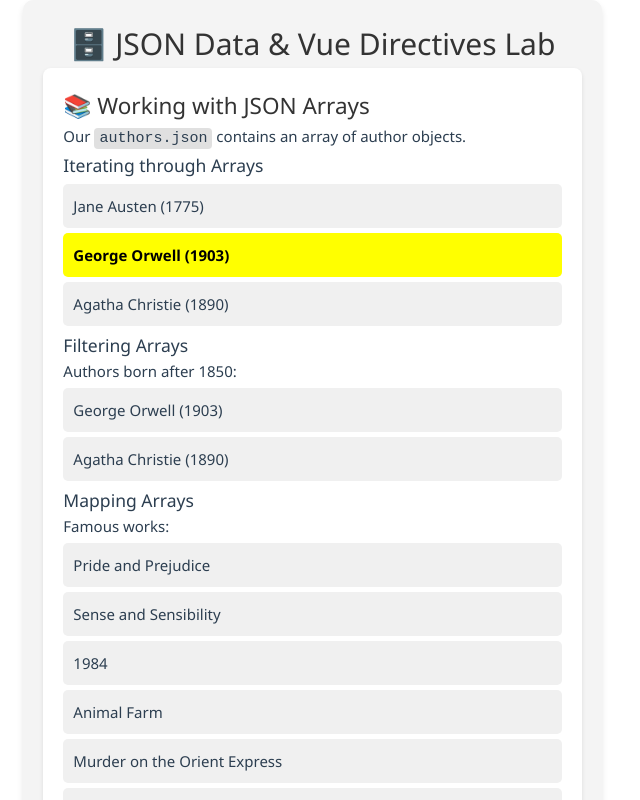
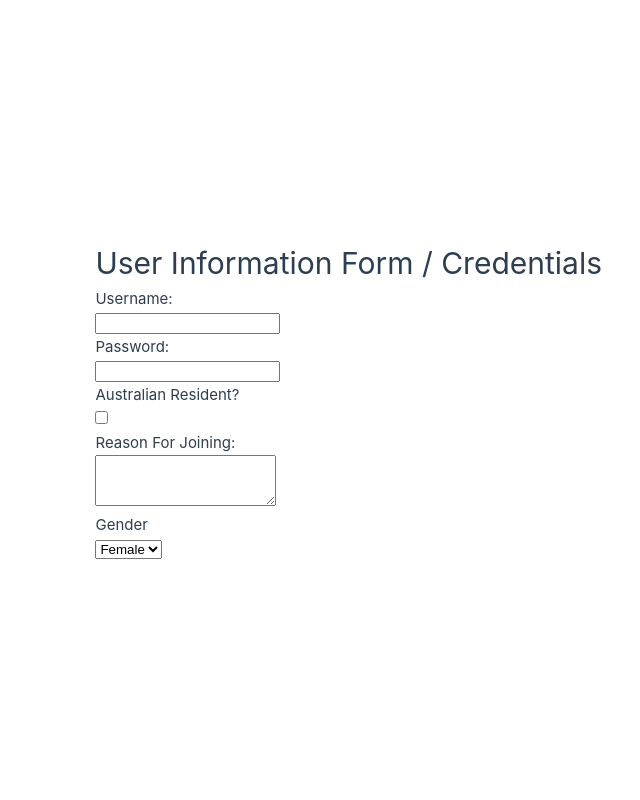
Before and after one commit to ZHENYU-ZHAO-MAX/Zzhao-library, a Vue app: page / in a window 1280 px wide. Shown: the top 800 px of the page, without its empty margins (38-678 px from the left). Built offline with nearby package versions, Linux system fonts and the light colour scheme.

Commit message:
Week 3 Activity 1-2 completed

```diff
--- a/src/App.vue
+++ b/src/App.vue
@@ -1,5 +1,9 @@
 <script setup>
 import JSONLab from './components/JSON.vue'
+import Form from './components/LibraryRegistrationForm.vue'
 </script>
 
-<template><JSONLab/></template>
+<template>
+<!-- <JSONLab/> -->
+ <Form />
+</template>
--- /dev/null
+++ b/src/components/LibraryRegistrationForm.vue
@@ -0,0 +1,33 @@
+<template>
+    <div class="form">
+    <h1>User Information Form / Credentials</h1>
+        <form>
+            <label for="username">Username:</label><br>
+            <input type="text" id="username" name="username"><br>
+
+            <label for="password">Password:</label><br>
+            <input type="password" id="password" name="password"><br>
+
+            <label for="isAustralian">Australian Resident?</label><br>
+            <input type="checkbox" id="isAustralian" name="isAustralian"><br>
+
+            <label for="reason">Reason For Joining:</label><br>
+            <textarea id="reason" name="reason" rows="3"></textarea><br>
+
+            <label for="gender">Gender</label><br>
+            <select id="gender">
+                <option value="female">Female</option>
+                <option value="male">Male</option>
+                <option value="other">Other</option>
+            </select>
+        </form>
+    </div>
+</template>
+
+<script setup>
+// Our logic will go here
+</script>
+
+<style scoped>
+
+</style>
```
